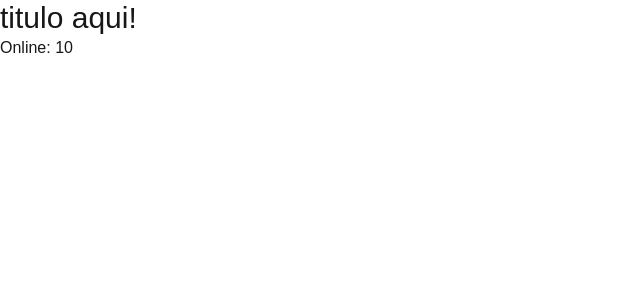
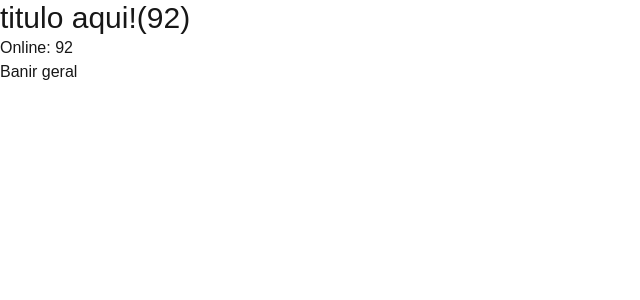
Before and after one commit to joaodlouro/React-Type-docs, a Next.js app in the folder form-zod/: page / in a window 1280 px wide. Shown: the top 300 px of the page, without its empty margins (0-640 px from the left). Built offline with nearby package versions, Linux system fonts and the light colour scheme.

Commit message:
<onlineCount  | setOnlineCount  />

```diff
--- a/form-zod/src/app/page.tsx
+++ b/form-zod/src/app/page.tsx
@@ -1,15 +1,19 @@
 "use client"
 
 import {Header} from "@/components/Header"
-import { CountContext, ValorCountInitial } from "@/contexts/CountContext";
-import React from "react";
+import { OnlineUsers } from "@/components/OnlineUsers";
+import { CountContext } from "@/contexts/CountContext";
+import {useState} from "react";
+
 
 
 const Page = () => {
 
+  const [onlineCount, setOnlineCount] = useState(92);
+
   return(
     <div className="container mx-auto">
-      <CountContext.Provider value={ValorCountInitial}>
+      <CountContext.Provider value={{onlineCount, setOnlineCount}}>
     <Header />
     </CountContext.Provider>
     </div>
--- a/form-zod/src/components/Header.tsx
+++ b/form-zod/src/components/Header.tsx
@@ -1,10 +1,15 @@
+import { useContext } from "react";
 import { OnlineUsers } from "./OnlineUsers";
+import { CountContext } from "@/contexts/CountContext";
 
 export const Header= () => {
+
+  const countCtx = useContext(CountContext);
+
   return(
 
    <header>
-    <h1 className="text-3xl">titulo aqui!</h1>
+    <h1 className="text-3xl">titulo aqui!({countCtx?.onlineCount})</h1>
     <OnlineUsers />
    </header>
   );
--- a/form-zod/src/components/OnlineUsers.tsx
+++ b/form-zod/src/components/OnlineUsers.tsx
@@ -1,14 +1,20 @@
 import { CountContext } from "@/contexts/CountContext";
-import { count } from "console";
 import { useContext } from "react";
 
 export const OnlineUsers = () => {
 
-    const count = useContext (CountContext)
+    const countCtx = useContext (CountContext);
+
+    const handleBanAll = () => {
+        countCtx?.setOnlineCount(0);
+
+    }
 
     return(
+<>
+<p>Online: {countCtx?.onlineCount}</p>
+<button onClick={ handleBanAll}> Banir geral </button>
 
-<p>Online: {count}</p>
-
-    )
-}
+</>
+    );
+};
--- a/form-zod/src/contexts/CountContext.ts
+++ b/form-zod/src/contexts/CountContext.ts
@@ -1,4 +1,12 @@
-import { createContext } from "react";
+import {createContext} from "react"
 
-export const ValorCountInitial = 10;
-export const CountContext = createContext(ValorCountInitial);
+type CountContextType = {
+    onlineCount: number;
+    setOnlineCount: (n: number) => void;
+
+
+
+}
+
+
+export const CountContext = createContext <CountContextType | null> (null);
```
